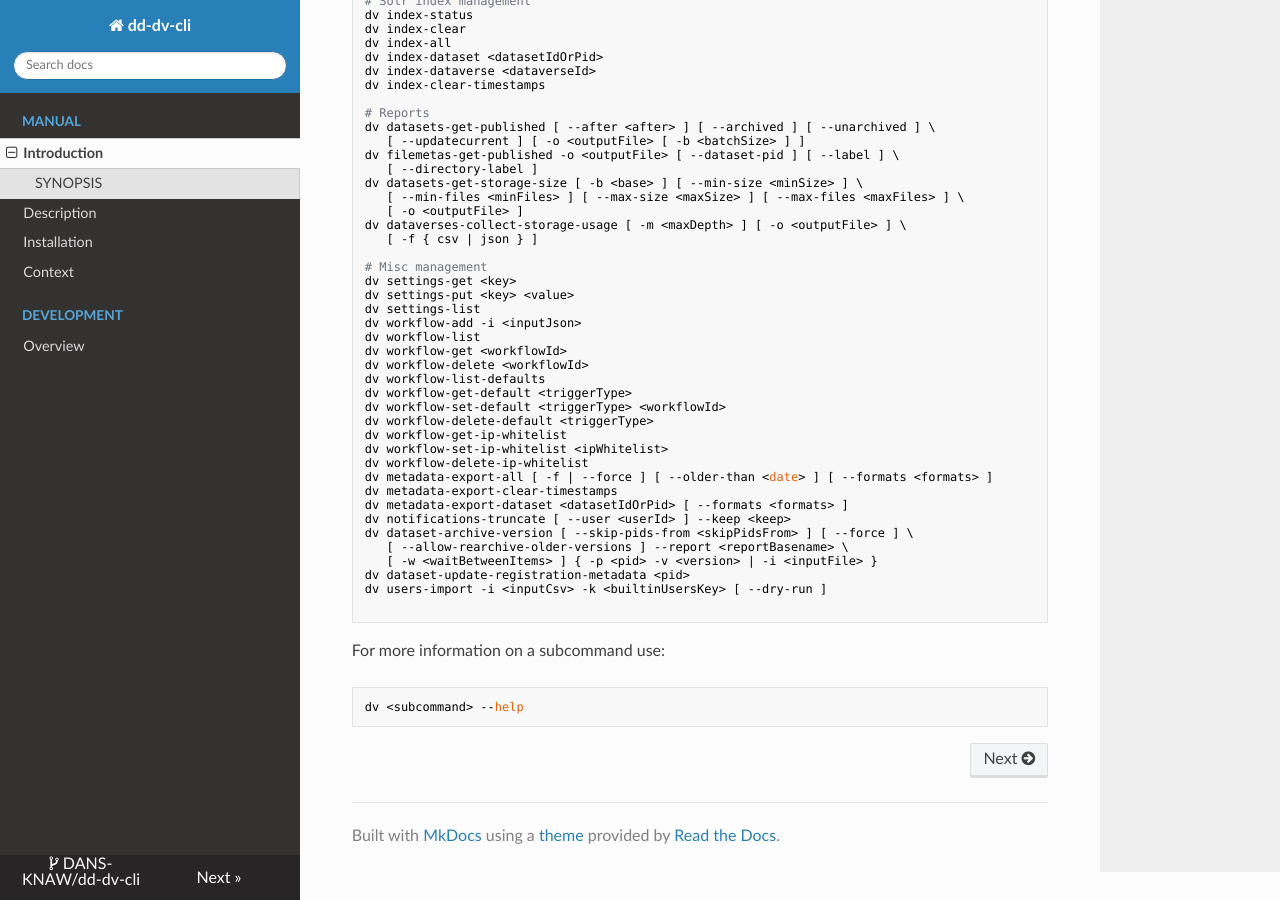
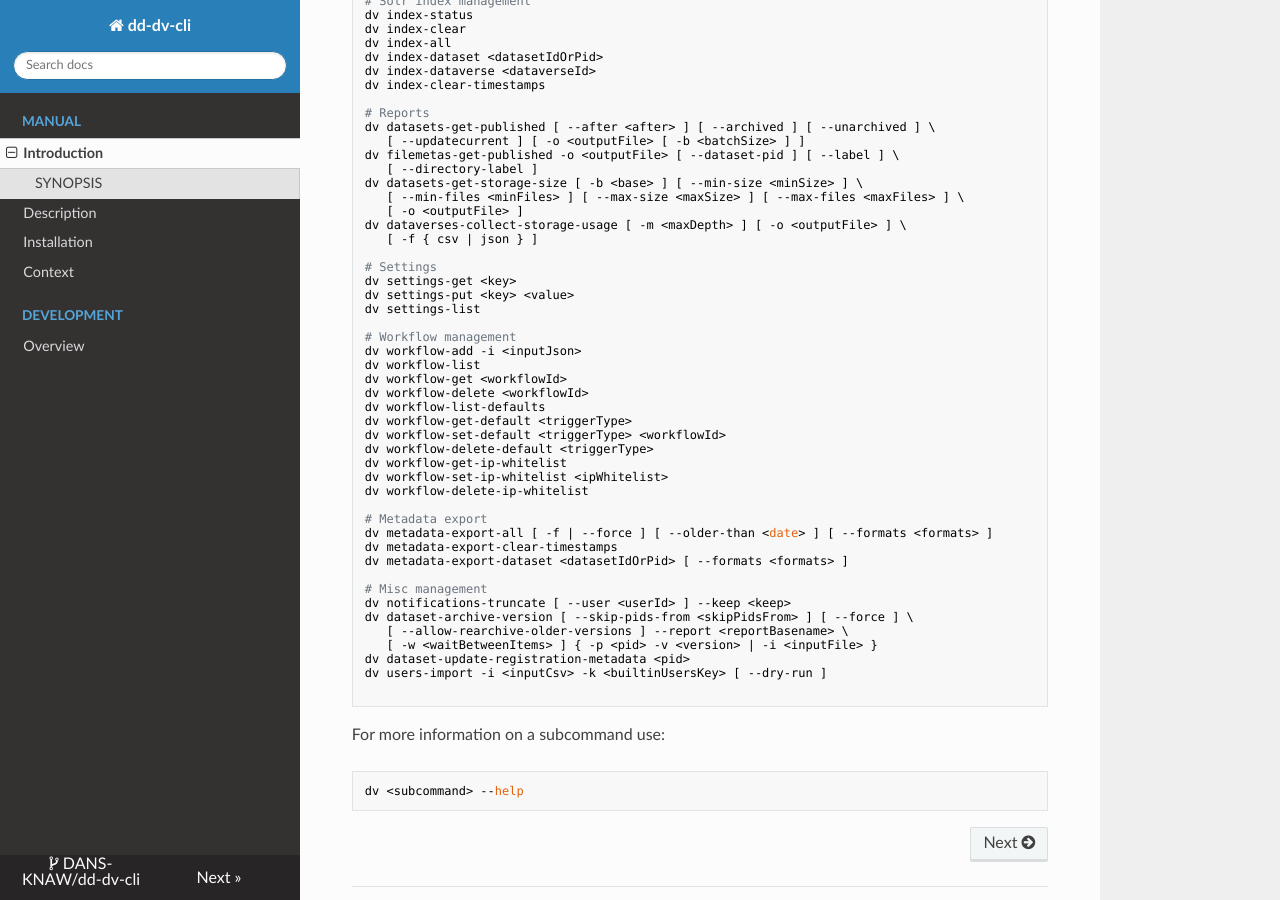
Before and after one commit to DANS-KNAW/dd-dv-cli, an MkDocs documentation site: the page built from docs/index.md, in a window 1280 px wide and 900 px high, scrolled down 549 px. Built offline with MkDocs 1.6.1, drawn with Linux system fonts in a browser that asks for light colours; nearby versions of some CDN libraries.

Commit message:
Updated docs

```diff
--- a/docs/index.md
+++ b/docs/index.md
@@ -45,10 +45,12 @@ dv datasets-get-storage-size [ -b <base> ] [ --min-size <minSize> ] \
 dv dataverses-collect-storage-usage [ -m <maxDepth> ] [ -o <outputFile> ] \
    [ -f { csv | json } ]
 
-# Misc management
+# Settings
 dv settings-get <key>
 dv settings-put <key> <value>
 dv settings-list
+
+# Workflow management
 dv workflow-add -i <inputJson>
 dv workflow-list
 dv workflow-get <workflowId>
@@ -60,9 +62,13 @@ dv workflow-delete-default <triggerType>
 dv workflow-get-ip-whitelist
 dv workflow-set-ip-whitelist <ipWhitelist>
 dv workflow-delete-ip-whitelist
+
+# Metadata export
 dv metadata-export-all [ -f | --force ] [ --older-than <date> ] [ --formats <formats> ]
 dv metadata-export-clear-timestamps
 dv metadata-export-dataset <datasetIdOrPid> [ --formats <formats> ]
+
+# Misc management
 dv notifications-truncate [ --user <userId> ] --keep <keep>
 dv dataset-archive-version [ --skip-pids-from <skipPidsFrom> ] [ --force ] \
    [ --allow-rearchive-older-versions ] --report <reportBasename> \
```
